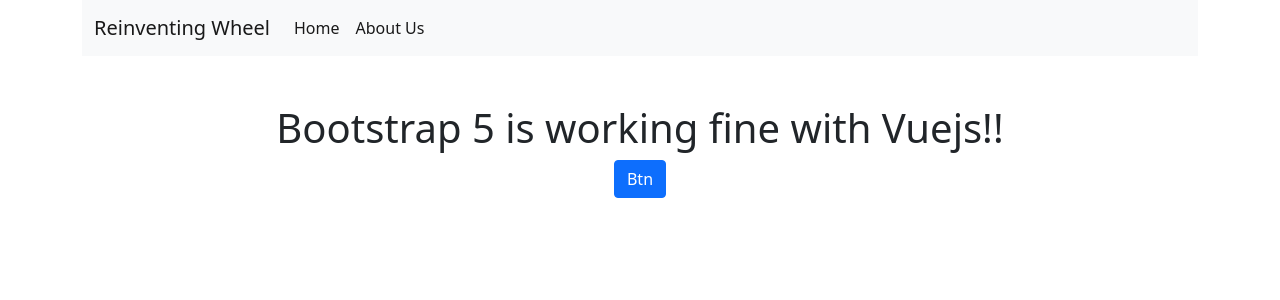
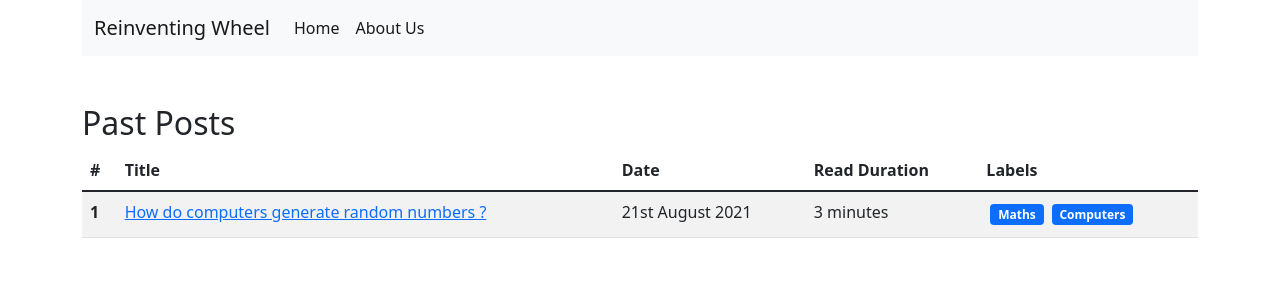
Before and after one commit to keshav-sarraf/rw-frontend, a Vue app: page / in a window 1280 px wide. Shown: the top 300 px of the page. Built offline with nearby package versions, Linux system fonts and the light colour scheme.

Commit message:
Empty Page
Created empty page

```diff
--- /dev/null
+++ b/src/assets/posts/posts.json
@@ -0,0 +1,11 @@
+{
+    "posts" : [
+        {
+            "title" : "How do computers generate random numbers ?",
+            "date" : "21st August 2021",
+            "read_duration" : "3 minutes",
+            "labels" : ["Maths", "Computers"],
+            "router_link" : "/random-number-generator"
+        }
+    ]
+}
--- a/src/components/Landing.vue
+++ b/src/components/Landing.vue
@@ -1,14 +1,50 @@
 <template>
-<div class="container  text-center mt-5 mb-5">
-    <h1 class="mt-5">Bootstrap 5 is working fine with Vuejs!!</h1>
-    <button class="btn btn-primary">Btn</button>
+<div class="container">
+
+    <h2>Past Posts</h2>
+
+    <table class="table table-striped">
+        <thead>
+            <tr>
+                <th scope="col">#</th>
+                <th scope="col">Title</th>
+                <th scope="col">Date</th>
+                <th scope="col">Read Duration</th>
+                <th scope="col">Labels</th>
+            </tr>
+        </thead>
+        <tbody>
+            <tr v-for="(post, index) in postsList" :key="post.title">
+                <th scope="row">{{index+1}}</th>
+                <td>
+                    <router-link v-bind:to=post.router_link>{{post.title}}</router-link>
+                </td>
+                <td>{{post.date}}</td>
+                <td>{{post.read_duration}}</td>
+                <td>
+                    <span v-for="label in post.labels" :key="label" class="badge bg-primary m-1">
+                        {{label}}
+                    </span>
+                </td>
+            </tr>
+        </tbody>
+    </table>
 </div>
 </template>
 
 <script>
+import {
+    ref
+} from 'vue';
+import postsListJson from '../assets/posts/posts.json';
+
 export default {
     setup() {
+        const postsList = ref(postsListJson.posts);
 
+        return {
+            postsList
+        }
     },
 }
 </script>
--- /dev/null
+++ b/src/components/posts/RandNumGen.vue
@@ -0,0 +1,16 @@
+// Random Number Generator
+// 22nd August 2021
+
+<template>
+<div class="container">
+    <p>Random Number Generator</p>
+</div>
+</template>
+
+<script>
+export default {
+    setup() {
+
+    },
+}
+</script>
--- a/src/router.js
+++ b/src/router.js
@@ -1,10 +1,12 @@
 import {createRouter, createWebHistory} from 'vue-router';
 import Landing from './components/Landing';
 import About from './components/About';
+import RandNumGen from './components/posts/RandNumGen'
 
 const routes = [
     { path: '/', component: Landing },
     { path: '/about-us', component: About },
+    { path: '/random-number-generator', component: RandNumGen },
   ];
 
 const router = createRouter({
```
Also changed, not shown: src/components/HelloWorld.vue (deleted, +0 -58 lines).
